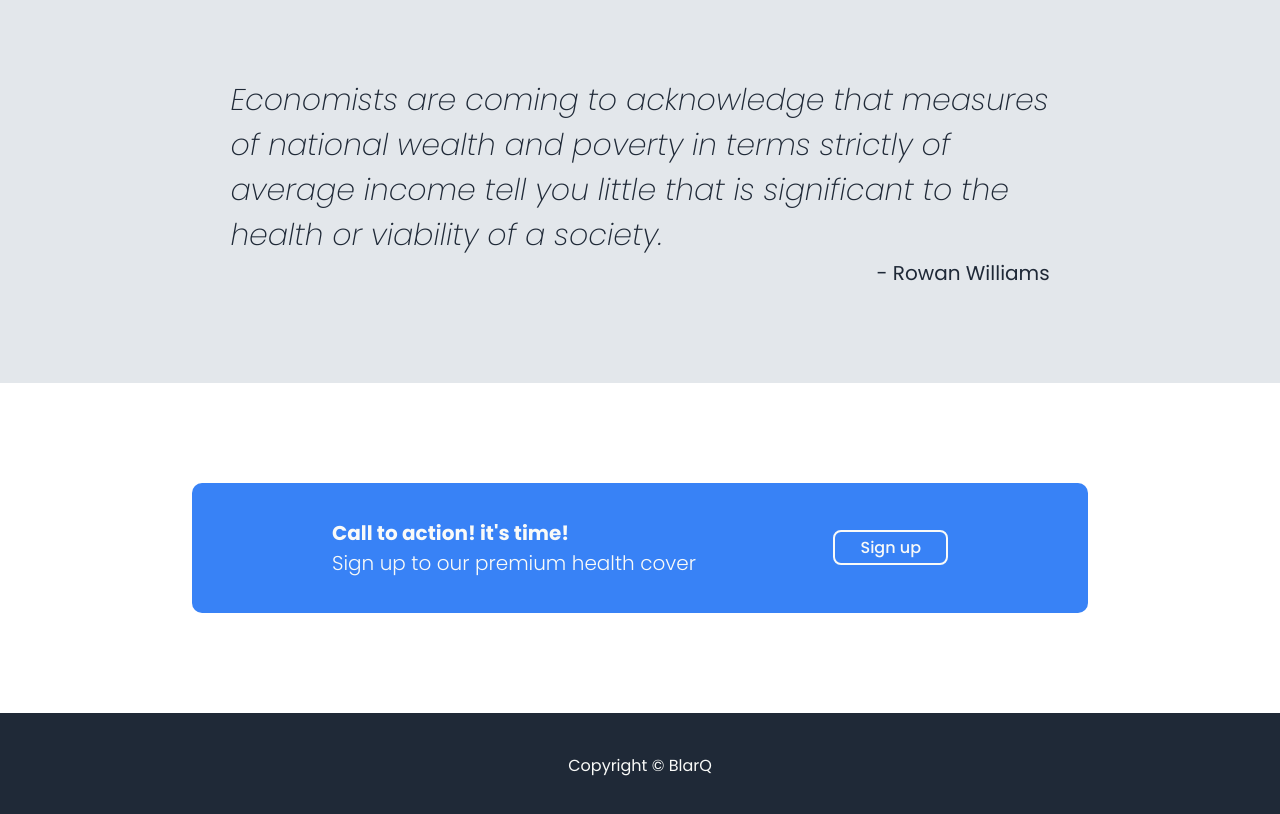
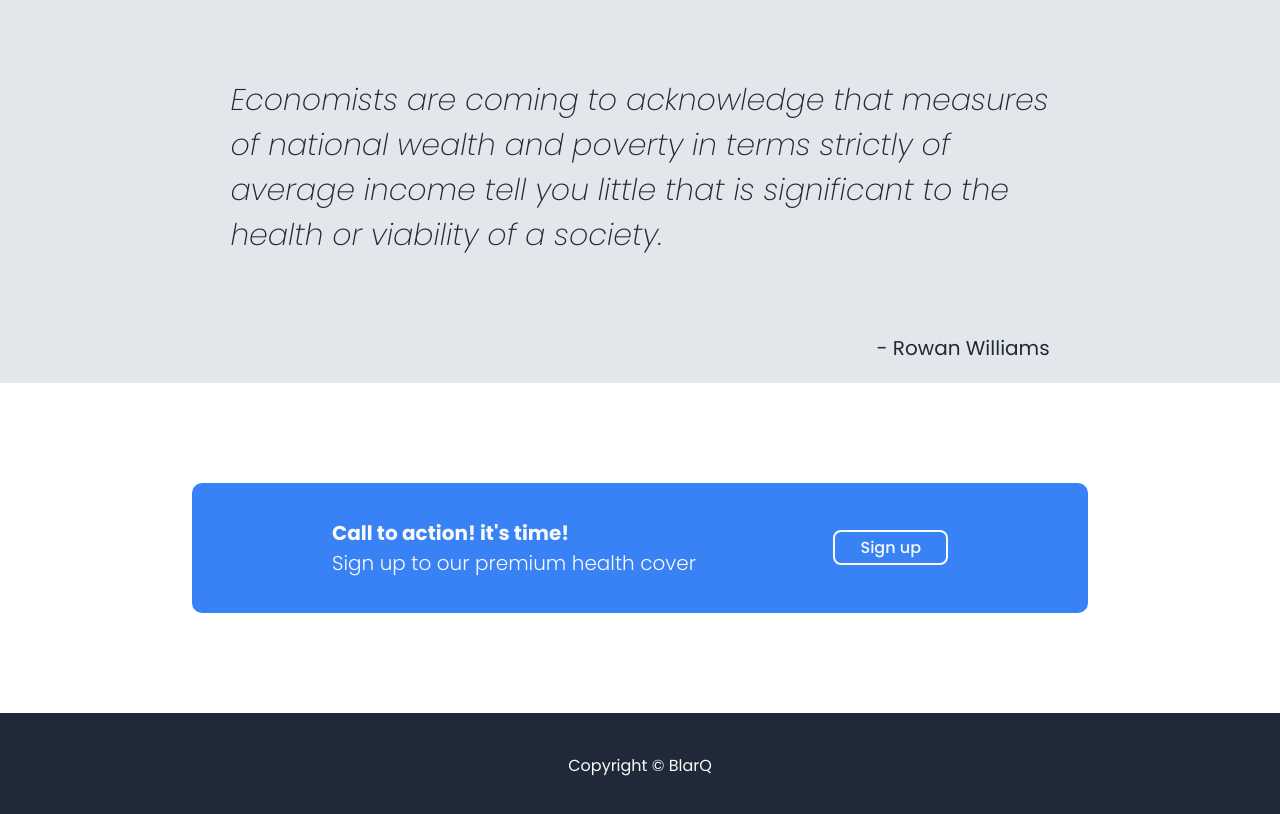
Before and after one commit to BlarQ/healthcare, a plain HTML site: page index.html in a window 1280 px wide. Shown: the part 934-1748 px from the top of the page. Drawn offline with Linux system fonts and the light colour scheme.

Commit message:
add: adjusted the cite section

```diff
--- a/index.html
+++ b/index.html
@@ -8,8 +8,7 @@
     <link rel="stylesheet" href="style.css">
 
     <style>
-        @import url('https://fonts.googleapis.com/css2?family=Poppins:ital,wght@0,100;0,200;0,300;0,400;0,500;0,600;0,700;0,800;0,900;1,100;1,200;1,300;1,400;1,500;1,600;1,700;1,800;1,900&display=swap')
-    </style>
+        @import url('https://fonts.googleapis.com/css2?family=Poppins:ital,wght@0,100;0,200;0,300;0,400;0,500;0,600;0,700;0,800;0,900;1,100;1,200;1,300;1,400;1,500;1,600;1,700;1,800;1,900&display=swap')</style>
 </head>
 <body>
     <header class="hero">
@@ -66,10 +65,8 @@
         <blockquote>
             <cite>
                 Economists are coming to acknowledge that measures of national wealth and poverty in terms strictly of average income tell you little that is significant to the health or viability of a society.
-
-                <p>- Rowan Williams</p>
             </cite>
-
+            <p>- Rowan Williams</p>
         </blockquote>
     </div>
 
--- a/style.css
+++ b/style.css
@@ -127,12 +127,13 @@ section .Testimonies p{
     /* font-style: italic; */
 }
 
-.quote blockquote cite p{
+.quote blockquote p{
     text-align: right;
     font-size: 20px;
     color: #1f2937;
     font-weight: 400;
     font-style: normal;
+    padding: 0 10% 0 0;
 }
 
 .action-div{
```
